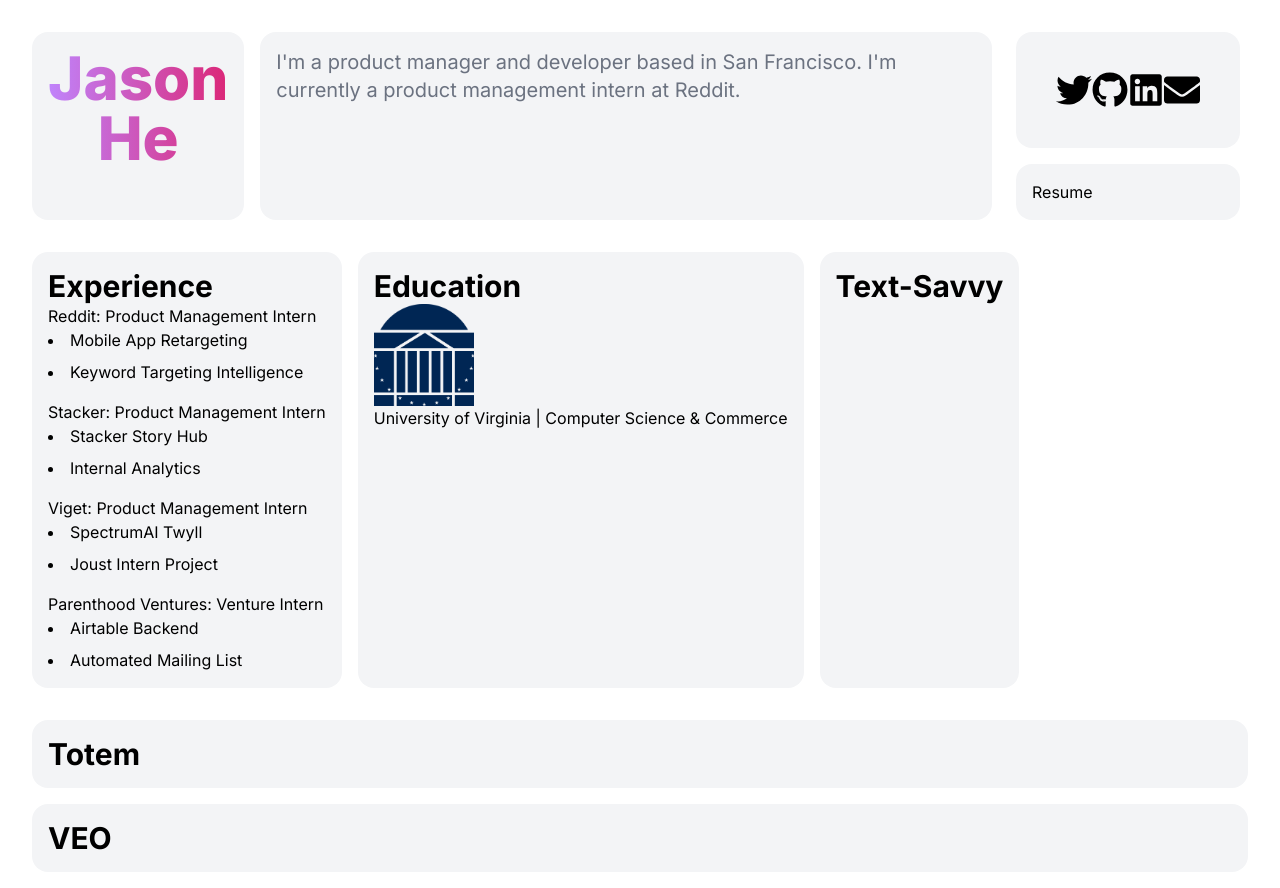
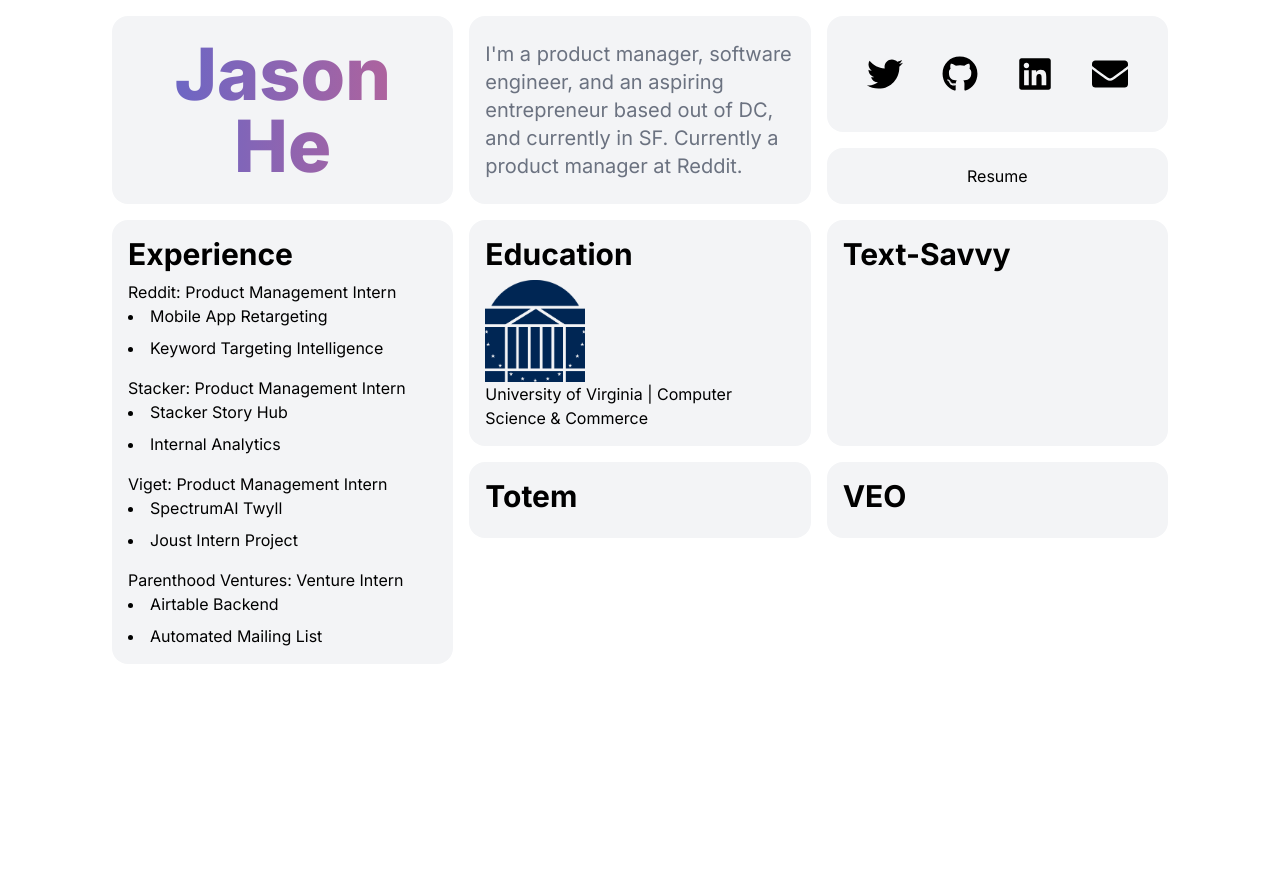
Before and after one commit to jasonjche/website, a Next.js app: page / in a window 1280 px wide. Shown: the top 888 px of the page. After the commit the page ends 800 px from the top, so only its background shows below. Built offline with nearby package versions, Linux system fonts and the light colour scheme.

Commit message:
Finally lined up columns

```diff
--- /dev/null
+++ b/src/app/BioCard.tsx
@@ -0,0 +1,15 @@
+import { Card } from './Card';
+
+type BioCardProps = {
+  className?: string;
+};
+
+const BioCard = ({className} : BioCardProps) => {
+  return (
+    <Card className={`flex items-center ${className}`}>
+      <p className="text-xl text-gray-500">I'm a product manager, software engineer, and an aspiring entrepreneur based out of DC, and currently in SF. Currently a product manager at Reddit.</p>
+    </Card>
+  );
+};
+
+export default BioCard;
--- a/src/app/Card.tsx
+++ b/src/app/Card.tsx
@@ -6,8 +6,8 @@
 
 export function Card({ title, className, children } : CardProps) {
   return (
-    <div className="bg-gray-100 rounded-2xl p-4">
-      {title && <h2 className="text-3xl font-bold">{title}</h2>}
+    <div className={`bg-gray-100 rounded-2xl p-4 box-border ${className}`}>
+      {title && <h2 className="text-3xl font-bold pb-2">{title}</h2>}
       {children}
     </div>
   );
--- /dev/null
+++ b/src/app/ContactCard.tsx
@@ -0,0 +1,17 @@
+import { Card } from './Card';
+import { FaTwitter, FaGithub, FaLinkedin, FaEnvelope } from "react-icons/fa";
+
+const ContactCard = () => {
+    return (
+        <Card className="">
+            <div className="p-6 flex flex-row justify-between content-center text-4xl">
+              <a href="https://twitter.com/jasonjche" target="_blank" rel="noopener noreferrer" aria-label="Jason's Twitter" className="hover:text-[#1DA1F2] transition-colors duration-200 block"><FaTwitter /></a>
+              <a href="https://github.com/jasonjche" target="_blank" rel="noopener noreferrer" aria-label="Jason's Github" className="hover:text-purple-500 transition-colors duration-200 block"><FaGithub /></a>
+              <a href="https://www.linkedin.com/in/jasonjche" target="_blank" rel="noopener noreferrer" aria-label="Jason's LinkedIn" className="hover:text-[#0077B5] transition-colors duration-200 block"><FaLinkedin /></a>
+              <a href="mailto:jasonjche@virginia.edu" target="_blank" rel="noopener noreferrer" aria-label="Email Jason" className="hover:text-red-600 transition-colors duration-200 block"><FaEnvelope /></a>
+            </div>
+          </Card>
+    );
+};
+
+export default ContactCard;
--- /dev/null
+++ b/src/app/ExperienceCard.tsx
@@ -0,0 +1,40 @@
+import { Card } from './Card';
+
+type ExperienceCardProps = {
+    className?: string;
+};
+
+const ExperienceCard = ({className} : ExperienceCardProps) => {
+    return (
+        <Card title="Experience" className={`${className}`}>
+             <ul className="space-y-4">
+            <li>Reddit: Product Management Intern
+              <ul className="list-disc list-inside space-y-2">
+                <li>Mobile App Retargeting</li>
+                <li>Keyword Targeting Intelligence</li>
+              </ul>
+            </li>
+            <li>Stacker: Product Management Intern
+              <ul className="list-disc list-inside space-y-2">
+                <li>Stacker Story Hub</li>
+                <li>Internal Analytics</li>
+              </ul>
+            </li>
+            <li>Viget: Product Management Intern
+              <ul className="list-disc list-inside space-y-2">
+                <li>SpectrumAI Twyll</li>
+                <li>Joust Intern Project</li>
+              </ul>
+            </li>
+            <li>Parenthood Ventures: Venture Intern
+              <ul className="list-disc list-inside space-y-2">
+                <li>Airtable Backend</li>
+                <li>Automated Mailing List</li>
+              </ul>
+            </li>
+          </ul>
+        </Card>
+    );
+};
+
+export default ExperienceCard;
--- /dev/null
+++ b/src/app/NameCard.tsx
@@ -0,0 +1,15 @@
+import { Card } from './Card';
+
+type NameCardProps = {
+    className?: string;
+};
+
+const NameCard = ({className}: NameCardProps) => {
+    return (
+        <Card className={`flex items-center text-center ${className}`}>
+        <h1 className="animate-text font-extrabold text-transparent text-7xl bg-clip-text bg-gradient-to-r from-[#4568dc] to-[#ff5f6d] text-center w-full">Jason He</h1>
+      </Card>
+    );
+};
+
+export default NameCard;
--- /dev/null
+++ b/src/app/ResumeCard.tsx
@@ -0,0 +1,13 @@
+import { Card } from './Card';
+
+const ResumeCard = () => {
+    return (
+        <Card className="">
+                <a href="https://www.dropbox.com/s/za6ptynh53kt8bc/Jason%20He%20Resume%20-%20Product.pdf?dl=0"
+                target="_blank" rel="noopener noreferrer" aria-label="Jason's Resume"
+                className="text-center hover:text-gray-500 transition-colors duration-200 block">Resume</a>
+        </Card>
+    );
+};
+
+export default ResumeCard;
--- a/src/app/page.tsx
+++ b/src/app/page.tsx
@@ -1,80 +1,36 @@
-import { Card } from './Card'; // Adjust the path according to your project structure
-import { FaTwitter, FaGithub, FaLinkedin, FaEnvelope } from "react-icons/fa";
+import { Card } from './Card';
+import ResumeCard from './ResumeCard';
+import ContactCard from './ContactCard';
+import ExperienceCard from './ExperienceCard';
+import NameCard from './NameCard';
+import BioCard from './BioCard';
 
 export default function Home() {
   return (
-    <div className='flex flex-col gap-4 p-8'>
-      <div className="flex flex-row justify-between bg-white mb-4 gap-4">
-
-        <Card className="flex-1 mx-2">
-          <h1 className="font-extrabold text-transparent text-6xl bg-clip-text bg-gradient-to-r from-purple-400 to-pink-600 text-center">Jason He</h1>
-        </Card>
-
-        <Card className="flex-1 mx-2 grow-0">
-          <p className="text-xl text-gray-500">I'm a product manager and developer based in San Francisco. I'm currently a product management intern at Reddit.</p>
-        </Card>
-
-        <div className='flex-1 mx-2 flex flex-col gap-4'>
-          <Card className="h-1/2 p-4">
-            <div className="p-6 flex flex-row justify-between content-center text-4xl">
-              <a href="https://twitter.com/jasonjche" target="_blank" rel="noopener noreferrer" aria-label="Jason's Twitter" className="hover:text-gray-500 transition-colors duration-200 block"><FaTwitter /></a>
-              <a href="https://github.com/jasonjche" target="_blank" rel="noopener noreferrer" aria-label="Jason's Github" className="hover:text-gray-500 transition-colors duration-200 block"><FaGithub /></a>
-              <a href="https://www.linkedin.com/in/jasonjche" target="_blank" rel="noopener noreferrer" aria-label="Jason's LinkedIn" className="hover:text-gray-500 transition-colors duration-200 block"><FaLinkedin /></a>
-              <a href="mailto:jasonjche@virginia.edu" target="_blank" rel="noopener noreferrer" aria-label="Email Jason" className="hover:text-gray-500 transition-colors duration-200 block"><FaEnvelope /></a>
-            </div>
-          </Card>
-          <Card className="h-1/2 h-12 p-4">
-            <a href="https://www.dropbox.com/s/za6ptynh53kt8bc/Jason%20He%20Resume%20-%20Product.pdf?dl=0" target="_blank" rel="noopener noreferrer" aria-label="Jason's Resume" className="hover:text-gray-500 transition-colors duration-200 block">Resume</a>
-          </Card>
-        </div>
+    <div className='grid grid-cols-3 gap-4 py-4 px-28'>
+      <NameCard />
+      <BioCard />
+      <div className='flex flex-col gap-4'>
+        <ContactCard />
+        <ResumeCard />
       </div>
 
-      <div className="flex bg-white mb-4 gap-4">
-        <Card title="Experience" className="w-1/3 h-12 p-4">
-          <ul className="space-y-4">
-            <li>Reddit: Product Management Intern
-              <ul className="list-disc list-inside space-y-2">
-                <li>Mobile App Retargeting</li>
-                <li>Keyword Targeting Intelligence</li>
-              </ul>
-            </li>
-            <li>Stacker: Product Management Intern
-              <ul className="list-disc list-inside space-y-2">
-                <li>Stacker Story Hub</li>
-                <li>Internal Analytics</li>
-              </ul>
-            </li>
-            <li>Viget: Product Management Intern
-              <ul className="list-disc list-inside space-y-2">
-                <li>SpectrumAI Twyll</li>
-                <li>Joust Intern Project</li>
-              </ul>
-            </li>
-            <li>Parenthood Ventures: Venture Intern
-              <ul className="list-disc list-inside space-y-2">
-                <li>Airtable Backend</li>
-                <li>Automated Mailing List</li>
-              </ul>
-            </li>
-          </ul>
-        </Card>
+      <ExperienceCard className='row-start-2 col-start-1 row-span-3 col-span-1'/>
 
-        <Card title="Education" className="w-1/3 h-12 p-4">
+      <Card title="Education" className="row-start-2 col-start-2 p-4">
         <img src="/uva.png" alt="UVA" width={100} height={100} />
         <p>University of Virginia | Computer Science & Commerce</p>
       </Card>
 
-        <Card title="Text-Savvy" className="w-1/3 h-12 p-4">
-          {/* Add content here */}
-        </Card>
-        </div>
-
-
-        <Card title="Totem" className="w-1/3 h-12 p-4">
+      <Card title="Text-Savvy" className="row-start-2 col-start-3 p-4">
         {/* Add content here */}
       </Card>
 
-        <Card title="VEO" className="	w-1/3 h-12 p-4">
+      <Card title="Totem" className="row-start-3 col-start-2 p-4">
+        {/* Add content here */}
+      </Card>
+
+      <Card title="VEO" className="row-start-3 col-start-3 p-4">
         {/* Add content here */}
       </Card>
     </div>
--- a/tailwind.config.js
+++ b/tailwind.config.js
@@ -6,6 +6,23 @@
     './src/app/**/*.{js,ts,jsx,tsx,mdx}',
   ],
   theme: {
+    extend: {
+      animation: {
+        text: 'text 5s ease infinite',
+      },
+      keyframes: {
+        text: {
+          '0%, 100%': {
+            'background-size': '200% 200%',
+            'background-position': 'left center',
+          },
+          '50%': {
+            'background-size': '200% 200%',
+            'background-position': 'right center',
+          },
+        },
+      },
+    }
   },
   variants: {},
   plugins: [],
```
Lines whose indentation alone changed are shown as unchanged.
